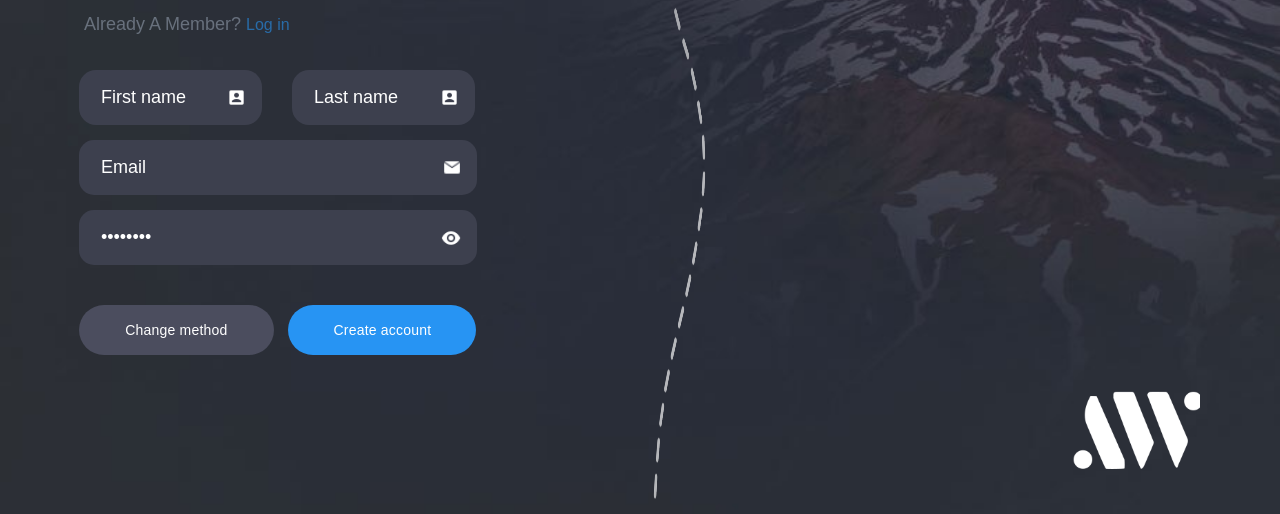
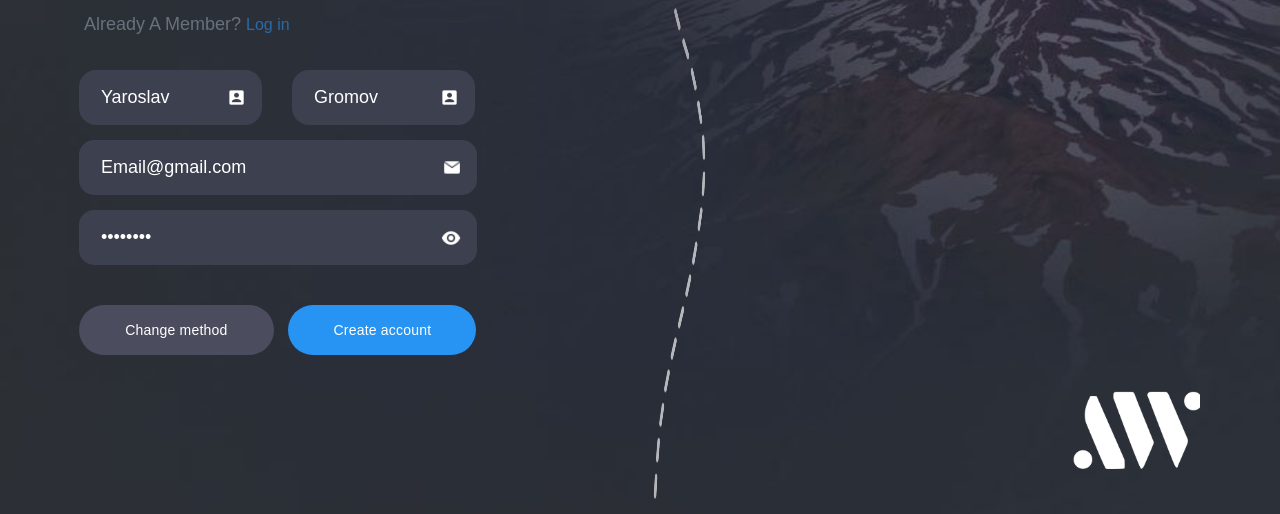
Before and after one commit to YarGromov/Anywhere_app, a website built with Parcel: page index.html in a window 1280 px wide. Shown: the part 286-800 px from the top of the page. Built offline with nearby package versions, Linux system fonts and the light colour scheme.

Commit message:
queru string

```diff
--- a/index.html
+++ b/index.html
@@ -38,24 +38,26 @@
           </div>
         </div>
 
-        <form class="form" action="#" method="POST">
+        <form class="form" action="#" method="GET" enctype="multipart/form-data">
           <div class="form__fields">
             <div class="grid">
               <div class="field">
-                <input type="text" value="First name" placeholder="First name" class="field__input field__input_user" />
+                <input type="text" value="Yaroslav" name="name" placeholder="First name"
+                  class="field__input field__input_user" />
                 <div class="field__name"></div>
               </div>
               <div class="field">
-                <input type="text" value="Last name" placeholder="Last name" class="field__input field__input_user" />
+                <input type="text" name="surname" value="Gromov" placeholder="Last name"
+                  class="field__input field__input_user" />
                 <div class="field__name"></div>
               </div>
             </div>
             <div class="field">
-              <input type="email" value="Email" placeholder="Email" class="field__input" />
+              <input type="email" name="email" value="Email@gmail.com" placeholder="Email" class="field__input" />
               <div class="field__name"></div>
             </div>
             <div class="field">
-              <input type="password" value="Password" placeholder="Password" class="field__input" />
+              <input type="password" name="password" value="Password" placeholder="Password" class="field__input" />
               <div class="field__name"></div>
             </div>
           </div>
```
Also changed, not shown: dist/index.html.
